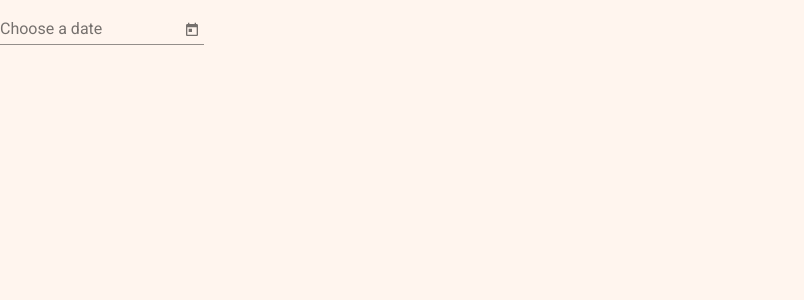
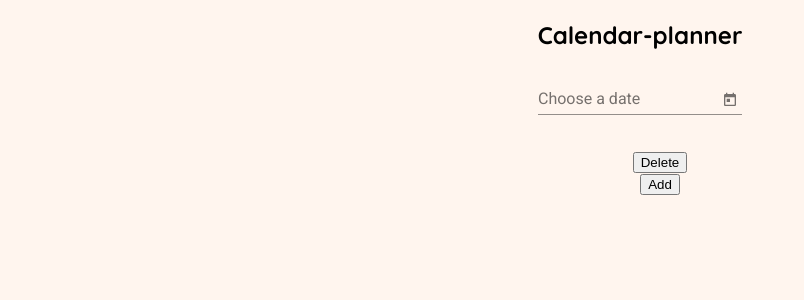
Before and after one commit to tanyushanel/calendar, an Angular app: page / in a window 1280 px wide. Shown: the top 300 px of the page, without its empty margins (0-804 px from the left). Built offline with nearby package versions, Linux system fonts and the light colour scheme.

Commit message:
components added

```diff
--- a/src/app/app.component.html
+++ b/src/app/app.component.html
@@ -1,9 +1,11 @@
 <router-outlet></router-outlet>
-<mat-form-field>
-  <mat-label>Choose a date</mat-label>
-  <input matInput
-         [matDatepicker]="picker">
-  <mat-datepicker-toggle matSuffix
-                         [for]="picker"></mat-datepicker-toggle>
-  <mat-datepicker #picker></mat-datepicker>
-</mat-form-field>
+<div class="main-container">
+  <h2>Calendar-planner</h2>
+  <app-calendar class="calendar"></app-calendar>
+  <div class="action-block">
+    <ul class="action-list">
+      <li class="action"> <button class="btn-del">Delete</button></li>
+      <button class="btn-add">Add</button>
+    </ul>
+  </div>
+</div>
--- a/src/app/app.component.scss
+++ b/src/app/app.component.scss
@@ -0,0 +1,7 @@
+.main-container {
+  display: block;
+  margin: auto;
+  text-align: center;
+}
+.calendar {
+}
--- a/src/app/app.module.ts
+++ b/src/app/app.module.ts
@@ -7,9 +7,10 @@ import { MatFormFieldModule } from '@angular/material/form-field';
 import { MatInputModule } from '@angular/material/input';
 import { AppRoutingModule } from './app-routing.module';
 import { AppComponent } from './app.component';
+import { CalendarComponent } from './calendar/calendar.component';
 
 @NgModule({
-  declarations: [AppComponent],
+  declarations: [AppComponent, CalendarComponent],
   imports: [
     BrowserModule,
     AppRoutingModule,
--- /dev/null
+++ b/src/app/calendar/calendar.component.html
@@ -0,0 +1,8 @@
+<mat-form-field>
+    <mat-label>Choose a date</mat-label>
+    <input matInput
+           [matDatepicker]="picker">
+    <mat-datepicker-toggle matSuffix
+                           [for]="picker"></mat-datepicker-toggle>
+    <mat-datepicker #picker></mat-datepicker>
+</mat-form-field>
--- /dev/null
+++ b/src/app/calendar/calendar.component.ts
@@ -0,0 +1,15 @@
+import { Component, OnInit } from '@angular/core';
+
+@Component({
+  selector: 'app-calendar',
+  templateUrl: './calendar.component.html',
+  styleUrls: ['./calendar.component.scss']
+})
+export class CalendarComponent implements OnInit {
+
+  constructor() { }
+
+  ngOnInit(): void {
+  }
+
+}
--- a/src/styles.scss
+++ b/src/styles.scss
@@ -1,7 +1,16 @@
 /* You can add global styles to this file, and also import other style files */
+@import url("https://fonts.googleapis.com/css2?family=Quicksand:wght@400;700&display=swap");
 body {
   background: seashell;
 }
 
-html, body { height: 100%; }
-body { margin: 0; font-family: Roboto, "Helvetica Neue", sans-serif; }
+html {
+  height: 100vh;
+}
+body {
+  font-family: "Quicksand", sans-serif;
+}
+
+li {
+  list-style-type: none;
+}
```
Also changed, not shown: src/app/calendar/calendar.component.scss (added), 1 other file (tests, documents, lock files or other folders).
